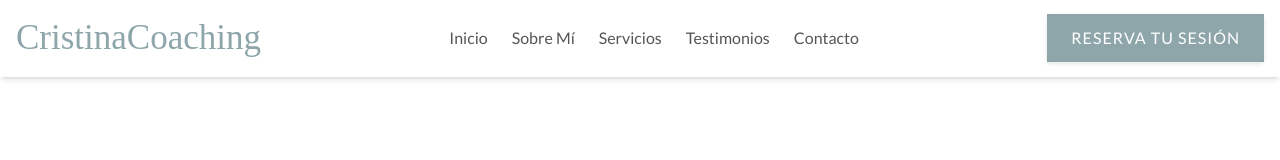
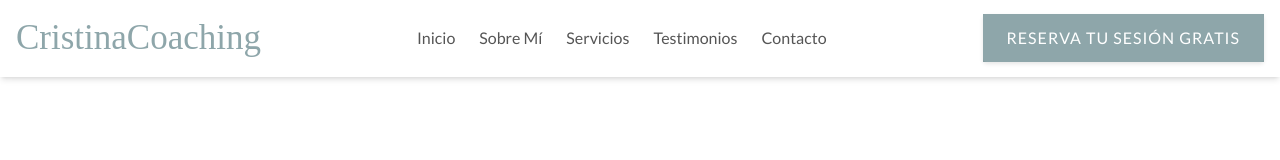
Before and after one commit to crisgilalcon/cristinacoaching, a React (Create React App) app: page / in a window 1280 px wide. Shown: the top 160 px of the page. Built offline with nearby package versions, Linux system fonts and the light colour scheme; the HTML template or start-up script is replaced by a standard one; a web font is replaced by a local one.

Commit message:
cambio titulo

```diff
--- a/src/components/Navbar.js
+++ b/src/components/Navbar.js
@@ -43,7 +43,7 @@ function Navbar() {
               transition: 'background-color 0.3s ease'
             }}
             className="hover:bg-[var(--dark-sage)]">
-              Reserva tu sesión
+              RESERVA TU SESIÓN GRATIS
             </button>
           </div>
         </div>
@@ -69,7 +69,7 @@ function Navbar() {
               width: '100%'
             }}
             className="hover:bg-[var(--dark-sage)]">
-              Reserva tu sesión
+              RESERVA TU SESIÓN GRATIS
             </button>
           </div>
         </div>
```
